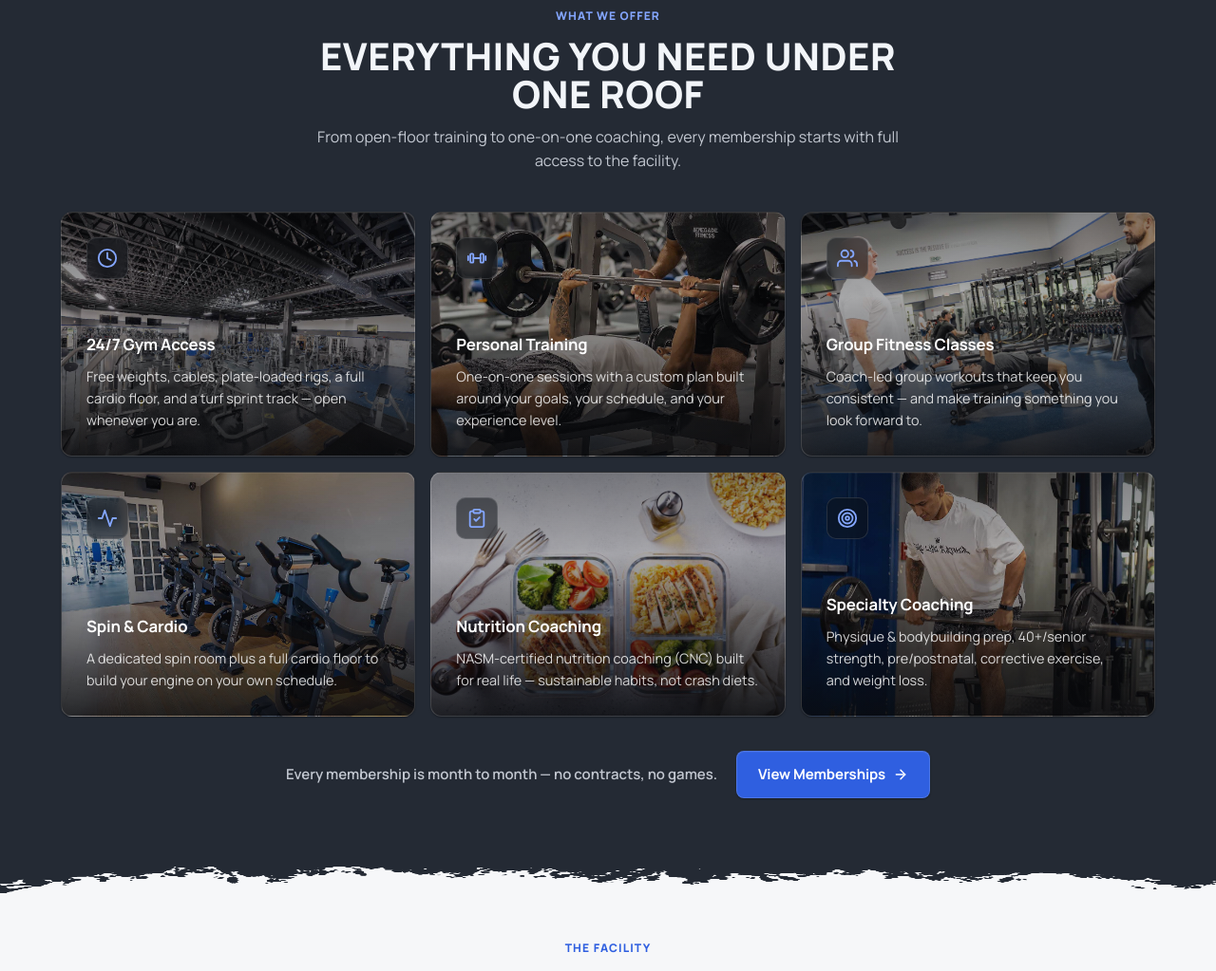
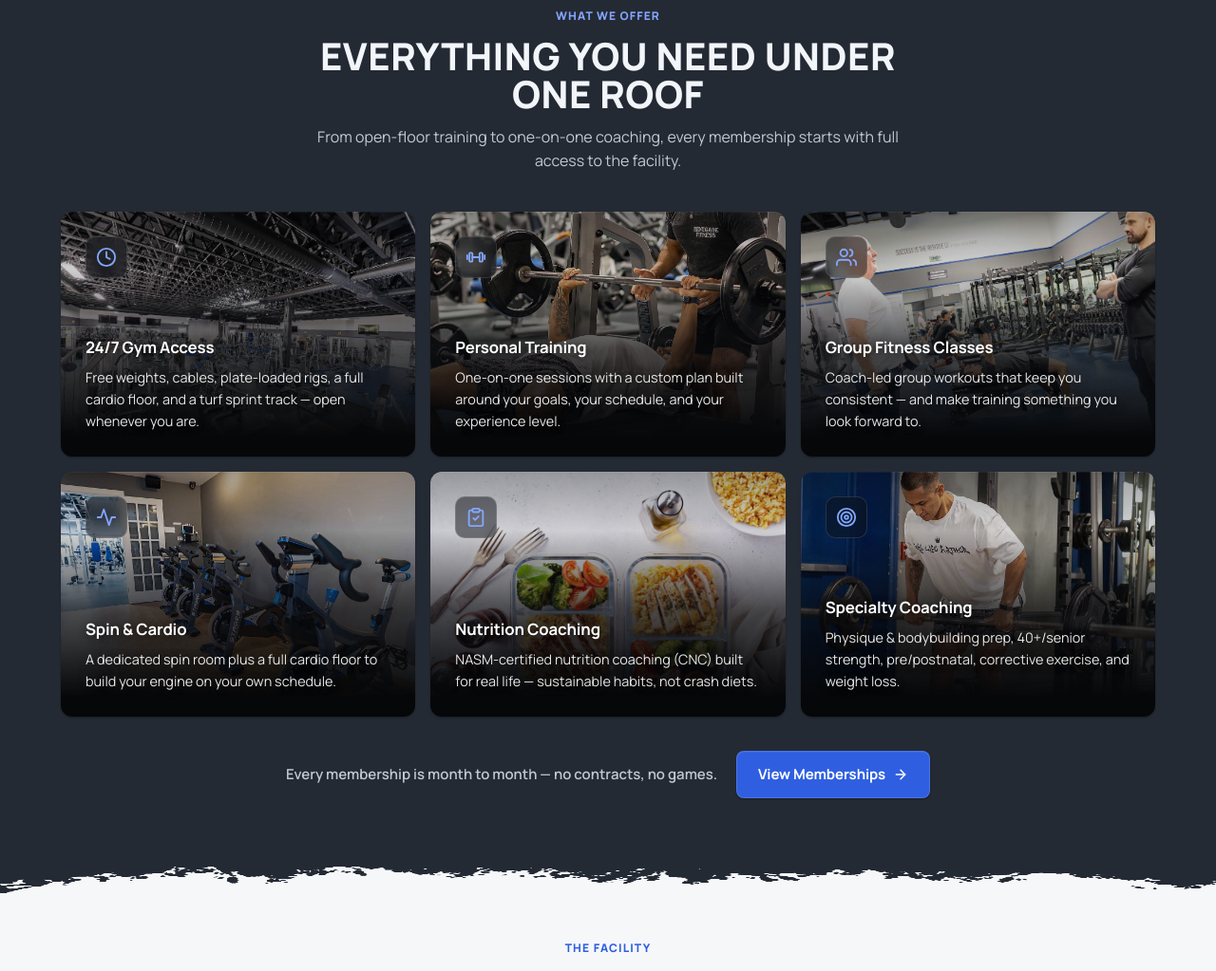
Before and after one commit to abetinoco/renegadefitness, a website: page index.html in a window 1280 px wide. Shown: the part 1526-2549 px from the top of the page at 95% size. Drawn offline with Linux system fonts and the light colour scheme; a web font is replaced by a local one.

Commit message:
fix: service card overlay legibility + full-bleed dark to card bottom
- Deepen the photo overlay in the copy zone and add text shadows so the
  title/description read cleanly on any shot.
- Overlay now ramps to fully opaque at the card bottom.
- Drop the light 1px border that read as a pale strip against the near-black
  card bottom; dark-card-on-grey-section contrast defines the edge instead.

Co-Authored-By: Claude Opus 4.8 (1M context) <noreply@anthropic.com>

```diff
--- a/styles.css
+++ b/styles.css
@@ -404,14 +404,18 @@ header.nav{
    over the darkest part of the gradient. Scoped so the shared .service-card
    (about/membership) stays a flat panel. */
 #services .service-card{
-  position:relative;overflow:hidden;min-height:258px;gap:12px;
+  position:relative;overflow:hidden;min-height:258px;gap:10px;
+  /* photo stays visible up top, then ramps to near-solid over the copy so the
+     title + description read cleanly on any shot */
   background:
-    linear-gradient(178deg,rgba(11,12,16,.55) 0%,rgba(11,12,16,.34) 34%,rgba(9,10,13,.92) 100%),
+    linear-gradient(180deg,rgba(9,10,13,.38) 0%,rgba(9,10,13,.16) 24%,rgba(9,10,13,.72) 56%,rgba(6,7,9,1) 92%,rgba(6,7,9,1) 100%),
     var(--card-img) center/cover no-repeat;
-  border-color:var(--line-strong);color:#fff;
+  /* no light border — it read as a pale strip against the near-black card
+     bottom; the dark-card-on-grey-section contrast defines the edge instead */
+  border:0;color:#fff;
 }
-#services .service-card h3{margin-top:auto;color:#fff}
-#services .service-card p{color:rgba(255,255,255,.82)}
+#services .service-card h3{margin-top:auto;color:#fff;text-shadow:0 1px 10px rgba(0,0,0,.7)}
+#services .service-card p{color:rgba(255,255,255,.9);text-shadow:0 1px 8px rgba(0,0,0,.65)}
 #services .service-card .icon-tile{
   background:rgba(13,16,22,.5);color:var(--blue-br);
   -webkit-backdrop-filter:blur(6px);backdrop-filter:blur(6px);
```
